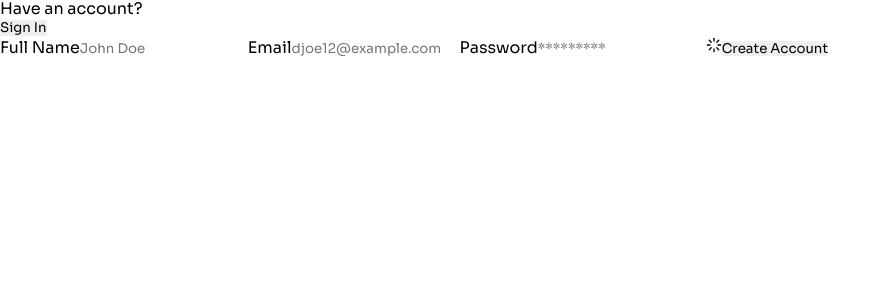
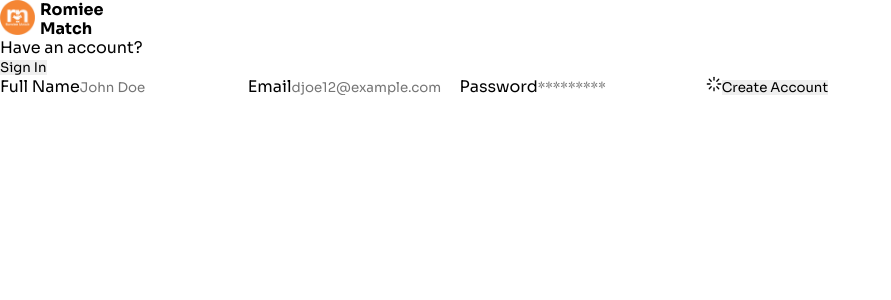
Before and after one commit to SimpleX-T/Roomie-Match-App, a React (Vite) app: page /new in a window 1280 px wide. Shown: the top 300 px of the page, without its empty margins (0-891 px from the left). Built offline with nearby package versions, Linux system fonts and the light colour scheme.

Commit message:
working on the signup pages and creating routers

```diff
--- a/src/App.css
+++ b/src/App.css
@@ -12,24 +12,6 @@ header {
 	display: flex;
 	align-items: center;
 	justify-content: space-around;
-
-	& .logo {
-		width: 109px;
-		display: flex;
-		align-items: center;
-		gap: 5px;
-		/* margin-right: auto; */
-		cursor: pointer;
-
-		img {
-			width: 35px;
-		}
-
-		h3 {
-			font-size: 1rem;
-			font-weight: 700;
-		}
-	}
 
 	nav {
 		width: 450px;
@@ -107,6 +89,8 @@ main {
 		height: 120vh;
 		overflow: hidden;
 		position: relative;
+		a {
+			text-decoration: none;
 
 			.free-test {
 				width: 340px;
@@ -148,6 +132,7 @@ main {
 
 				p {
 					color: rgba(233, 124, 33, 1);
+				}
 			}
 		}
 
--- a/src/App.jsx
+++ b/src/App.jsx
@@ -11,6 +11,7 @@ export default function App() {
 		<>
 			<BrowserRouter>
 				<Routes>
+					<Route path='/home' element={<LandingPage />} />
 					<Route path='/' element={<LandingPage />} />
 					<Route path='/login' element={<SignIn />} />
 					<Route path='/new' element={<SignUp />} />
--- a/src/Components/LandingPage/Header/Header.jsx
+++ b/src/Components/LandingPage/Header/Header.jsx
@@ -1,5 +1,6 @@
+import { Link } from "react-router-dom";
 import Button from "../../Button";
-import Logo from "./Logo";
+import Logo from "./Logo/Logo";
 import NavBar from "./NavBar";
 
 export default function Header() {
@@ -8,8 +9,12 @@ export default function Header() {
 			<Logo />
 			<NavBar />
 			<div className='login-buttons'>
-				<Button title='Login' className='login-btn' />
-				<Button title='Take a test' className='test-btn' />
+				<Link to='/login'>
+					<Button title='Login' className='login-btn' />
+				</Link>
+				<a href='/#test'>
+					<Button title='Take a test' className='test-btn' />
+				</a>
 			</div>
 		</header>
 	);
--- a/src/Components/LandingPage/Header/Logo.jsx
+++ b/src/Components/LandingPage/Header/Logo/Logo.jsx
@@ -1,7 +1,9 @@
+import Styles from "./Logo.module.css";
+
 export default function Logo() {
 	return (
-		<div className='logo'>
-			<div className='img'>
+		<div className={Styles.logo}>
+			<div className={Styles.img}>
 				<img src='/Assets/logo.png' alt='Romiee Match Logo' />
 			</div>
 			<h3>Romiee Match</h3>
--- /dev/null
+++ b/src/Components/LandingPage/Header/Logo/Logo.module.css
@@ -0,0 +1,18 @@
+
+	 .logo {
+		width: 109px;
+		display: flex;
+		align-items: center;
+		gap: 5px;
+		/* margin-right: auto; */
+		cursor: pointer;
+
+		img {
+			width: 35px;
+		}
+
+		h3 {
+			font-size: 1rem;
+			font-weight: 700;
+		}
+	}
--- a/src/Components/LandingPage/Main/Hero.jsx
+++ b/src/Components/LandingPage/Main/Hero.jsx
@@ -8,10 +8,12 @@ import {
 } from "react-icons/fa";
 import { FiCheckSquare } from "react-icons/fi";
 import Button from "../../Button";
+import { Link } from "react-router-dom";
 
 export default function Hero() {
 	return (
 		<div className='hero'>
+			<a href='/#test'>
 				<div className='free-test'>
 					<div className='icon'>
 						<IconContext.Provider
@@ -27,6 +29,7 @@ export default function Hero() {
 					</div>
 					<p>Take a free test to find your match</p>
 				</div>
+			</a>
 			<h1 className='hero-title'>
 				Find your amazing perfect
 				<span className='color'> Room mate</span> today!
@@ -57,7 +60,7 @@ export default function Hero() {
 					</p>
 				</div>
 			</div>
-
+			<Link to='/new'>
 				<Button
 					title='Get Started'
 					className='start-btn'
@@ -67,6 +70,7 @@ export default function Hero() {
 						</span>
 					}
 				/>
+			</Link>
 			<div className='globe'>
 				<img src='/Assets/globe_users.svg' alt='user network' />
 			</div>
--- a/src/Components/LandingPage/Questionnaire/Questionnaire.jsx
+++ b/src/Components/LandingPage/Questionnaire/Questionnaire.jsx
@@ -22,7 +22,7 @@ export default function Questionnaire() {
 	}
 
 	return (
-		<section className='questionnaire'>
+		<section className='questionnaire' id='test'>
 			{!submitted ? (
 				<>
 					<h1>Take a free test</h1>
--- /dev/null
+++ b/src/Components/SignIn/SignUp.module.css
@@ -0,0 +1,10 @@
+.container {
+	width: 80%;
+	max-height: 80vh;
+	background: #adecce;
+	padding: 50px;
+}
+
+#root {
+	background: #000;
+}
--- a/src/Components/SignIn/SignUpPage.jsx
+++ b/src/Components/SignIn/SignUpPage.jsx
@@ -1,9 +1,15 @@
 import { FiLoader } from "react-icons/fi";
+import "./SignUp.module.css";
+import Logo from "../LandingPage/Header/Logo/Logo";
 
 export default function SignUp() {
 	return (
 		<>
 			<div className='container'>
+				<div className='logo-container'>
+					<Logo />
+				</div>
+				<div className='form-container'>
 					<div className='bg'></div>
 					<div className='form-container'>
 						<div className='btn'>
@@ -38,6 +44,7 @@ export default function SignUp() {
 						</form>
 					</div>
 				</div>
+			</div>
 		</>
 	);
 }
--- a/src/index.css
+++ b/src/index.css
@@ -6,6 +6,10 @@
 	border: none;
 	outline: none;
 	font-family: "Sora";
+}
+
+html {
+	scroll-behavior: smooth;
 }
 
 button:focus,
```
Lines whose indentation alone changed are shown as unchanged.
